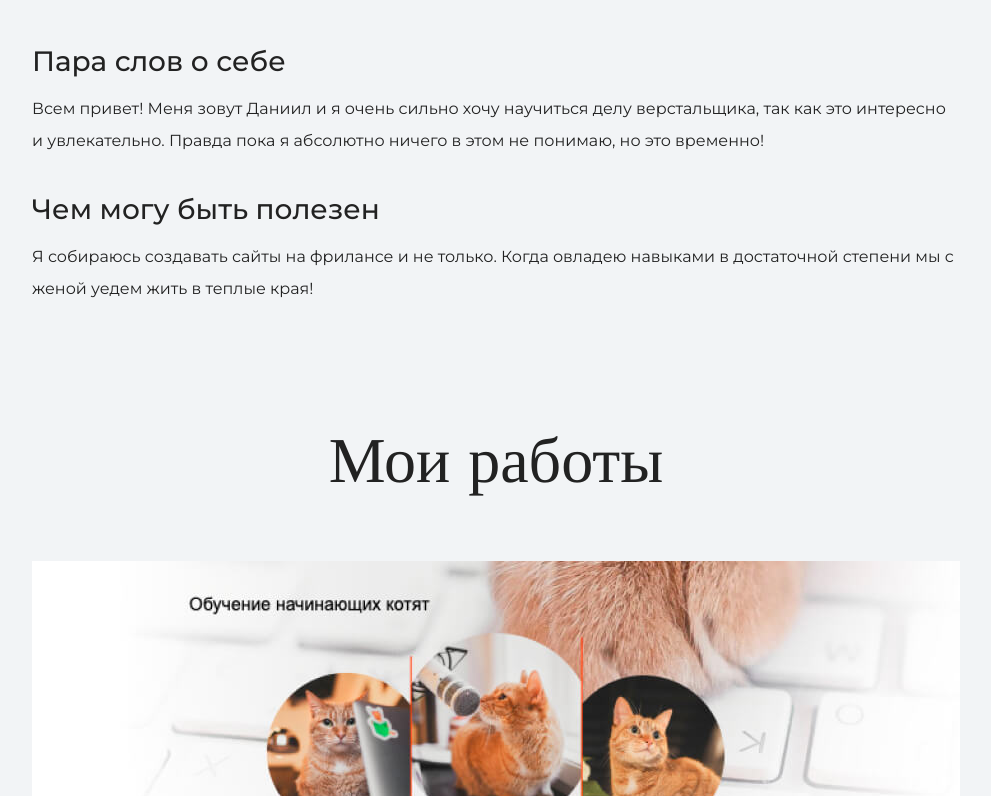
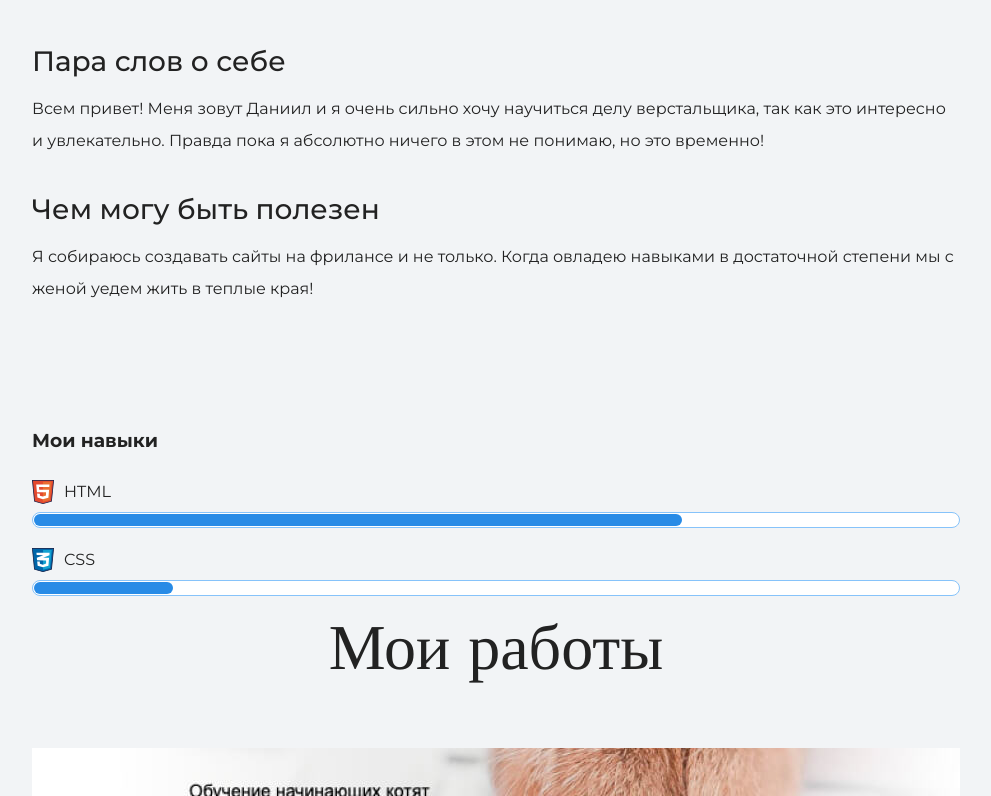
Before and after one commit to DanielHawks/site_about_me, a plain HTML site: page index.html in a window 1280 px wide. Shown: the part 1888-2684 px from the top of the page, without its empty margins (144-1135 px from the left). Drawn offline with nearby package versions, Linux system fonts and the light colour scheme.

Commit message:
Немного изменилось оформление

```diff
--- a/index.html
+++ b/index.html
@@ -22,8 +22,8 @@
     	</div>
     </section>
 
-    <section class="intro">
-    	<div class="container">
+    <section class="container">
+    	<div class="intro">
 	      <h2 class="subheading">Давайте познакомимся</h2>
 	      <figure class="user-image">
 	    		<img src="files/user.jpg"  width="928" alt="Фотография главного по тарелочкам">
@@ -32,6 +32,15 @@
 	      <p>Всем привет! Меня зовут Даниил и я очень сильно хочу научиться делу верстальщика, так как это интересно и увлекательно. Правда пока я абсолютно ничего в этом не понимаю, но это временно!</p>
 	      <h3>Чем могу быть полезен</h3>
 	      <p>Я собираюсь создавать сайты на фрилансе и не только. Когда овладею навыками в достаточной степени мы с женой уедем жить в теплые края!</p>
+	     </div>
+	     <div class="skills">
+	     	<h3>Мои навыки</h3>
+	     	<dl class="skills-list">
+	     		<dt class="skill-html">HTML</dt>
+	     		<dd class="level"><div style="width: 70%;">70%</div></dd>
+	     		<dt class="skill-css">CSS</dt>
+	     		<dd class="level"><div style="width: 15%;">15%</div></dd>
+	     	</dl>
 	     </div>
     </section>
 
```
